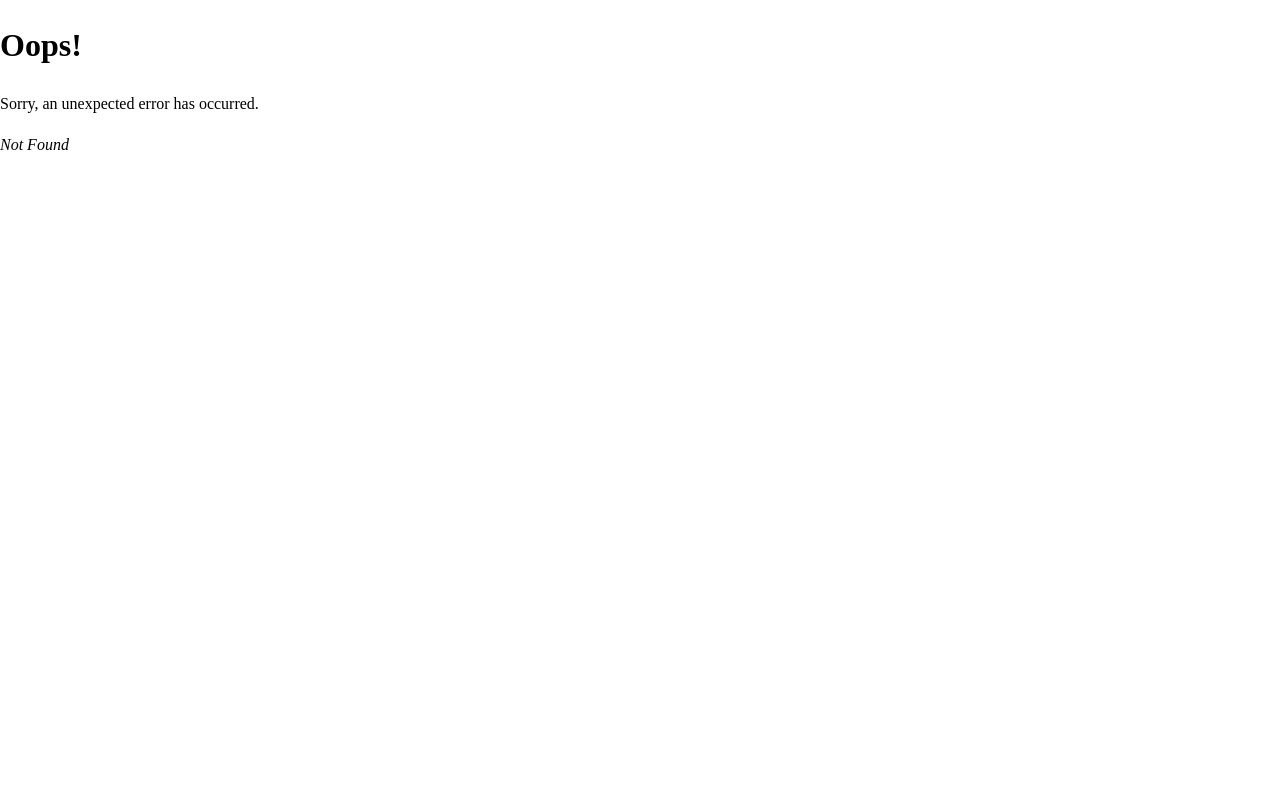
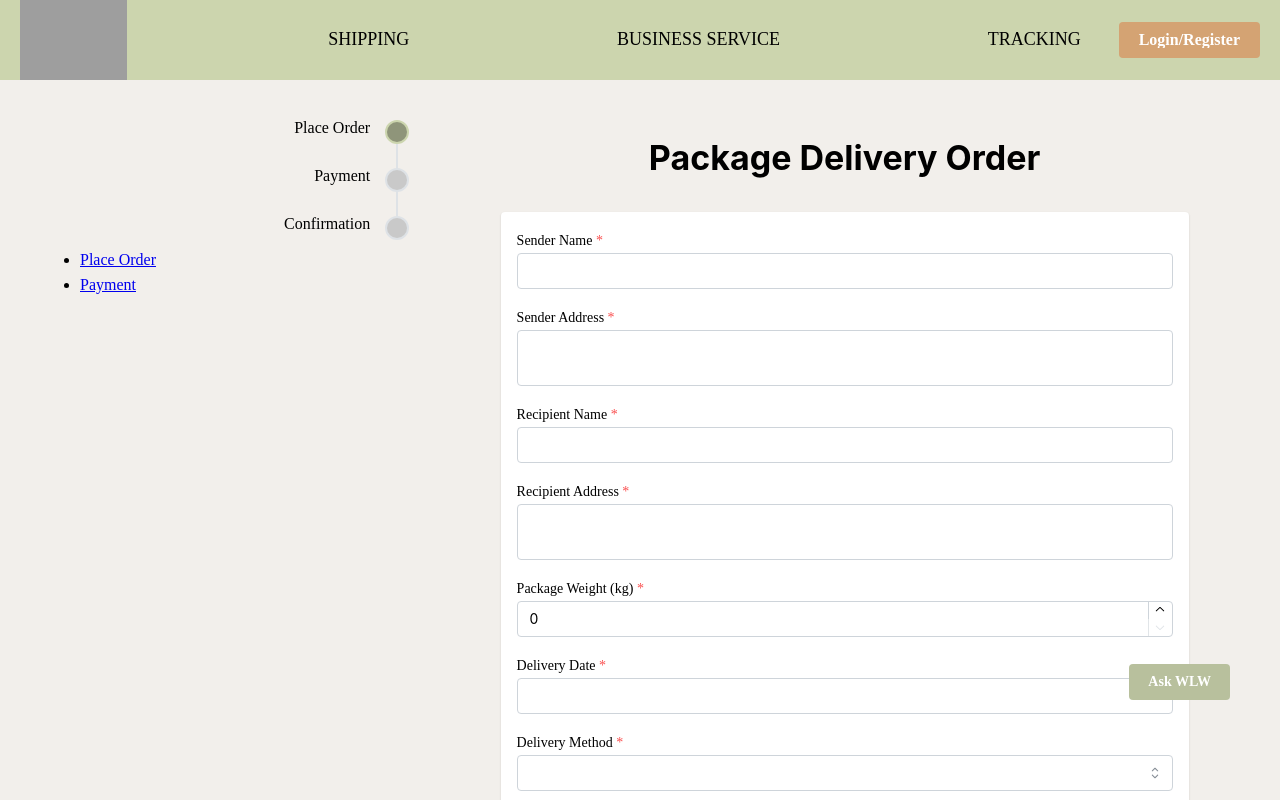
Before and after one commit to cristina-trofimov/WLW_soen343, a React (Vite) app in the folder frontend/: page /order2/place in a window 1280 px wide. Before the commit this address had no page. Shown: the top 800 px of the page. Built offline with nearby package versions, Linux system fonts and the light colour scheme; grey boxes are pictures that could not be loaded.

Commit message:
timeline component and routing done
also started chatbot component

```diff
--- /dev/null
+++ b/frontend/src/components/ChatbotPopup.tsx
@@ -0,0 +1,51 @@
+import { useState } from 'react';
+import { Button, Popover, Text, TextInput, Stack } from '@mantine/core';
+
+const ChatbotPopup = () => {
+    const [opened, setOpened] = useState(false);
+    const [message, setMessage] = useState('');
+
+    const handleSend = () => {
+      // Handle sending the message here
+      console.log('Sending message:', message);
+      setMessage('');
+    };
+
+    return (
+      <div style={{ position: 'fixed', bottom: 100, right: 50 }}>
+        <Popover
+          opened={opened}
+          onChange={setOpened}
+          width={300}
+          position="top"
+          withArrow
+          shadow="md"
+        >
+          <Popover.Target>
+            <Button onClick={() => setOpened((o) => !o)}>
+              {opened ? 'Close Chat' : 'Ask WLW'}
+            </Button>
+          </Popover.Target>
+
+          <Popover.Dropdown>
+            <Stack gap="xs">
+              <Text size="sm" fw={500}>Chatbot</Text>
+              <Text size="xs">How can I help you today?</Text>
+              <TextInput
+                placeholder="Type your message..."
+                value={message}
+                onChange={(event) => setMessage(event.currentTarget.value)}
+                rightSection={
+                  <Button size="xs" onClick={handleSend}>
+                    Send
+                  </Button>
+                }
+              />
+            </Stack>
+          </Popover.Dropdown>
+        </Popover>
+      </div>
+    );
+  };
+
+export default ChatbotPopup;
--- /dev/null
+++ b/frontend/src/interface/OrderingPage.tsx
@@ -0,0 +1,58 @@
+import { useState, useEffect } from "react";
+import { Outlet, useLocation, Link } from "react-router-dom";
+import { Box, Timeline } from "@mantine/core";
+
+const OrderingPage = () => {
+  const location = useLocation();
+  const timelineData: { [key: string]: { title: string }[] } = {
+    "/order2/place": [{ title: "Place Order" }],
+    "/order2/payment": [{ title: "Payment" }],
+    "/order2/confirmation": [{ title: "Confirmation" }],
+  };
+  const [currentTimelineData, setCurrentTimelineData] = useState( timelineData["/order2/place"] );
+  const [activeIndex, setActiveIndex] = useState(0);
+
+  useEffect(() => {
+    const path = location.pathname;
+    setCurrentTimelineData(timelineData[path] || []);
+    const paths = Object.keys(timelineData);
+    const index = paths.indexOf(path);
+    setActiveIndex(index !== -1 ? index : 0);
+  }, [location]);
+
+  return (
+    <Box style={{ display: "flex", height: "100vh" }}>
+      <Box style={{ width: "33%", padding: "20px" }}>
+        <Timeline active={activeIndex} bulletSize={24} lineWidth={2} align="right" >
+          {Object.entries(timelineData).map(([path, items], index) => (
+            <Timeline.Item
+              key={path}
+              title={items[0].title}
+              color={index <= activeIndex ? "#ccd5ae" : "rgba(201, 201, 201, 1)"}
+              bullet={
+                <div style={{ width: "20px", height: "20px", borderRadius: "50%",
+                    backgroundColor: index <= activeIndex ? "#8f957a" : "rgba(201, 201, 201, 1)",
+                }} /> }
+            />
+          ))}
+        </Timeline>
+        <nav>
+          <ul>
+            <li>
+              <Link to="place">Place Order</Link>
+            </li>
+            <li>
+              <Link to="payment">Payment</Link>
+            </li>
+            {/* <li><Link to="confirmation">Confirmation</Link></li> */}
+          </ul>
+        </nav>
+      </Box>
+      <Box style={{ flexGrow: 1, padding: "20px" }}>
+        <Outlet />
+      </Box>
+    </Box>
+  );
+};
+
+export default OrderingPage;
--- a/frontend/src/main.tsx
+++ b/frontend/src/main.tsx
@@ -11,6 +11,8 @@ import LoginPage from './pages/LoginPage'
 import QuotationPage from "./pages/QuotationPage.tsx";
 import OrderPage from './pages/Orderpage.tsx';
 import PaymentPage from './pages/PaymentPage.tsx';
+import ChatbotPopup from './components/ChatbotPopup.tsx';
+import OrderingPage from './interface/OrderingPage.tsx';
 
 
 const router = createBrowserRouter([
@@ -46,6 +48,17 @@ const router = createBrowserRouter([
 
       },
       {
+        path: "order2",
+        element: <OrderingPage />,
+        children: [
+          { path: "", element: <Navigate to="place" replace /> },
+          { path: "place", element: <OrderPage /> },
+          { path: "payment", element: <PaymentPage /> },
+          // { path: "confirmation", element: <ConfirmationPage /> },
+        ]
+      }
+      ,
+      {
         path: "/login",
         element: <LoginPage />,
         errorElement: <ErrorPage />
@@ -76,8 +89,9 @@ const theme = createTheme({
 
 createRoot(document.getElementById('root')!).render(
   <StrictMode>
-    <MantineProvider theme={theme}>
+    <MantineProvider theme={theme} defaultColorScheme='light'>
       <RouterProvider router={router} />
+      <ChatbotPopup />
     </MantineProvider>
 
   </StrictMode>,
--- a/frontend/src/pages/PaymentPage.tsx
+++ b/frontend/src/pages/PaymentPage.tsx
@@ -4,13 +4,13 @@ import {
   Title,
   TextInput,
   NumberInput,
-  Select,
   Button,
   Group,
   Paper,
   Stack,
   Text,
 } from "@mantine/core";
+import { useNavigate } from "react-router-dom";
 
 interface PaymentFormData {
   cardNumber: string;
@@ -21,6 +21,7 @@ interface PaymentFormData {
 }
 
 const PaymentPage = () => {
+  const navigate = useNavigate();
   const [formData, setFormData] = useState<PaymentFormData>({
     cardNumber: "",
     cardHolder: "",
@@ -32,54 +33,61 @@ const PaymentPage = () => {
   const [cvvError, setCvvError] = useState<string | null>(null);
   const [cardNumError, setCardNumError] = useState<string | null>(null);
 
-  const handleInputChange = (name: keyof PaymentFormData, value: string | number) => {
+  const handleInputChange = ( name: keyof PaymentFormData, value: string | number ) => {
     setFormData((prev) => ({ ...prev, [name]: value }));
   };
 
-  const handleCardNumChange = (e: React.FormEvent<HTMLInputElement>, isBlur: boolean) => {
-    let value = e.currentTarget.value.replace(/\D/g, ''); // Remove non-digit characters
+  const handleCardNumChange = ( e: React.FormEvent<HTMLInputElement>, isBlur: boolean ) => {
+    let value = e.currentTarget.value.replace(/\D/g, ""); // Remove non-digit characters
 
     if (value.length > 16) {
       value = value.slice(0, 16); // Limit to 16 digits
     }
 
-    const formattedValue = value.replace(/(\d{4})(?=\d)/g, '$1 '); // Add spaces after every 4 digits
+    const formattedValue = value.replace(/(\d{4})(?=\d)/g, "$1 "); // Add spaces after every 4 digits
 
-    setCardNumError((isBlur && value.length < 16) ? "This is not a valid card number" : null);
+    setCardNumError(
+      isBlur && value.length < 16 ? "This is not a valid card number" : null
+    );
 
     setFormData((prev) => ({ ...prev, cardNumber: formattedValue }));
   };
 
-  const handleExpDateChange = (e: React.FormEvent<HTMLInputElement>, isBlur: boolean) => {
-    let value = e.currentTarget.value.replace(/[^\d/]/g, ''); // Remove non-digit and non-slash characters
+  const handleExpDateChange = ( e: React.FormEvent<HTMLInputElement>, isBlur: boolean ) => {
+    let value = e.currentTarget.value.replace(/[^\d/]/g, ""); // Remove non-digit and non-slash characters
 
     if (value.length > 5) {
       value = value.slice(0, 5); // Limit to 5 characters
     }
 
-    if (value.length === 2 && !value.includes('/')) {
-      value += '/';
-    } else if (value.length === 2 && value.includes('/')) {
-      value = '0' + value; // Add leading zero if only one digit before slash
-    } else if (value.length === 3 && !value.includes('/')) {
-      value = value.slice(0, 2) + '/' + value.slice(2);
+    if (value.length === 2 && !value.includes("/")) {
+      value += "/";
+    } else if (value.length === 2 && value.includes("/")) {
+      value = "0" + value; // Add leading zero if only one digit before slash
+    } else if (value.length === 3 && !value.includes("/")) {
+      value = value.slice(0, 2) + "/" + value.slice(2);
     }
 
     if (isBlur) {
-        if (value.length < 5) {
-            value = '0' + value.charAt(0) + '/' + value.charAt(1) + value.charAt(3);
-        }
+      if (value.length < 5) {
+        value = "0" + value.charAt(0) + "/" + value.charAt(1) + value.charAt(3);
+      }
     }
 
     setFormData((prev) => ({ ...prev, expirationDate: value }));
   };
 
-  const handleCvvChange = (e: React.FormEvent<HTMLInputElement>, isBlur: boolean) => {
+  const handleCvvChange = ( e: React.FormEvent<HTMLInputElement>, isBlur: boolean ) => {
     const value = e.currentTarget.value;
     const numericValue = value.replace(/\D/g, ""); // Remove non-numeric characters
 
-    if (isBlur) { // Displays error message is cvv is too short or too long when this field is not in focus
-        setCvvError(numericValue.length > 0 && numericValue.length < 3 ? "CVV must be 3 or 4 digits" : null);
+    if (isBlur) {
+      // Displays error message is cvv is too short or too long when this field is not in focus
+      setCvvError(
+        numericValue.length > 0 && numericValue.length < 3
+          ? "CVV must be 3 or 4 digits"
+          : null
+      );
     }
     setFormData((prev) => ({ ...prev, cvv: numericValue }));
   };
@@ -87,14 +95,13 @@ const PaymentPage = () => {
   const handleSubmit = (e: React.FormEvent) => {
     e.preventDefault();
     console.log("Payment submitted:", formData);
+    navigate("/home");
     // Send to payment processor
   };
 
   return (
     <Container size="sm">
-      <Title order={1} ta="center" mt="md" mb="xl">
-        Payment Details
-      </Title>
+      <Title order={1} ta="center" mt="md" mb="xl">Payment Details</Title>
 
       <Paper shadow="xs" p="md">
         <form onSubmit={handleSubmit}>
@@ -146,7 +153,12 @@ const PaymentPage = () => {
               min={0}
               value={formData.amount}
             />
-            <Button type="submit" fullWidth mt="md">
+            <Button
+              type="submit"
+              fullWidth
+              mt="md"
+              onClick={() => navigate("/order2/payment")}
+            >
               Pay Now
             </Button>
           </Stack>
--- a/frontend/src/routes/Layout.tsx
+++ b/frontend/src/routes/Layout.tsx
@@ -18,7 +18,6 @@ const Layout = () => {
                 <button className={classes.headerButton} onClick={() => navigate("/")}>SHIPPING</button>
                 <button className={classes.headerButton} onClick={() => navigate("/quote")}>BUSINESS SERVICE</button>
                 <button className={classes.headerButton} onClick={() => navigate("/")}>TRACKING</button>
-                {/* <button className={classes.loginButton} onClick={() => navigate("/login")}>Log In</button> */}
                 {sessionStorage.getItem("isLogged") === "true" ? <UserDropdown /> : (<LoginRegister />) }
             </div>
             <main className={classes.mainContent}><Outlet/></main>
```
Also changed, not shown: 1 other file (tests, documents, lock files or other folders).
